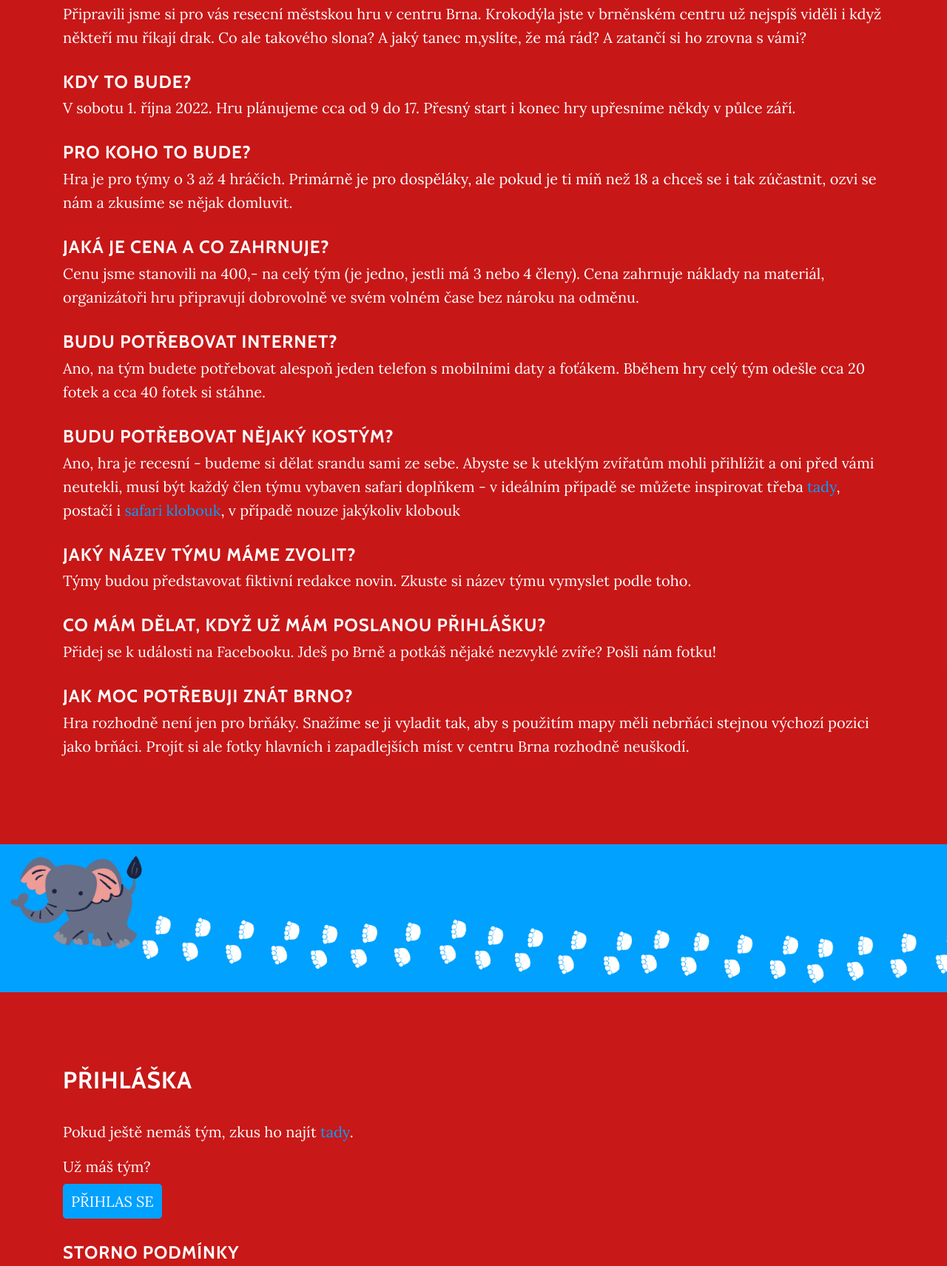
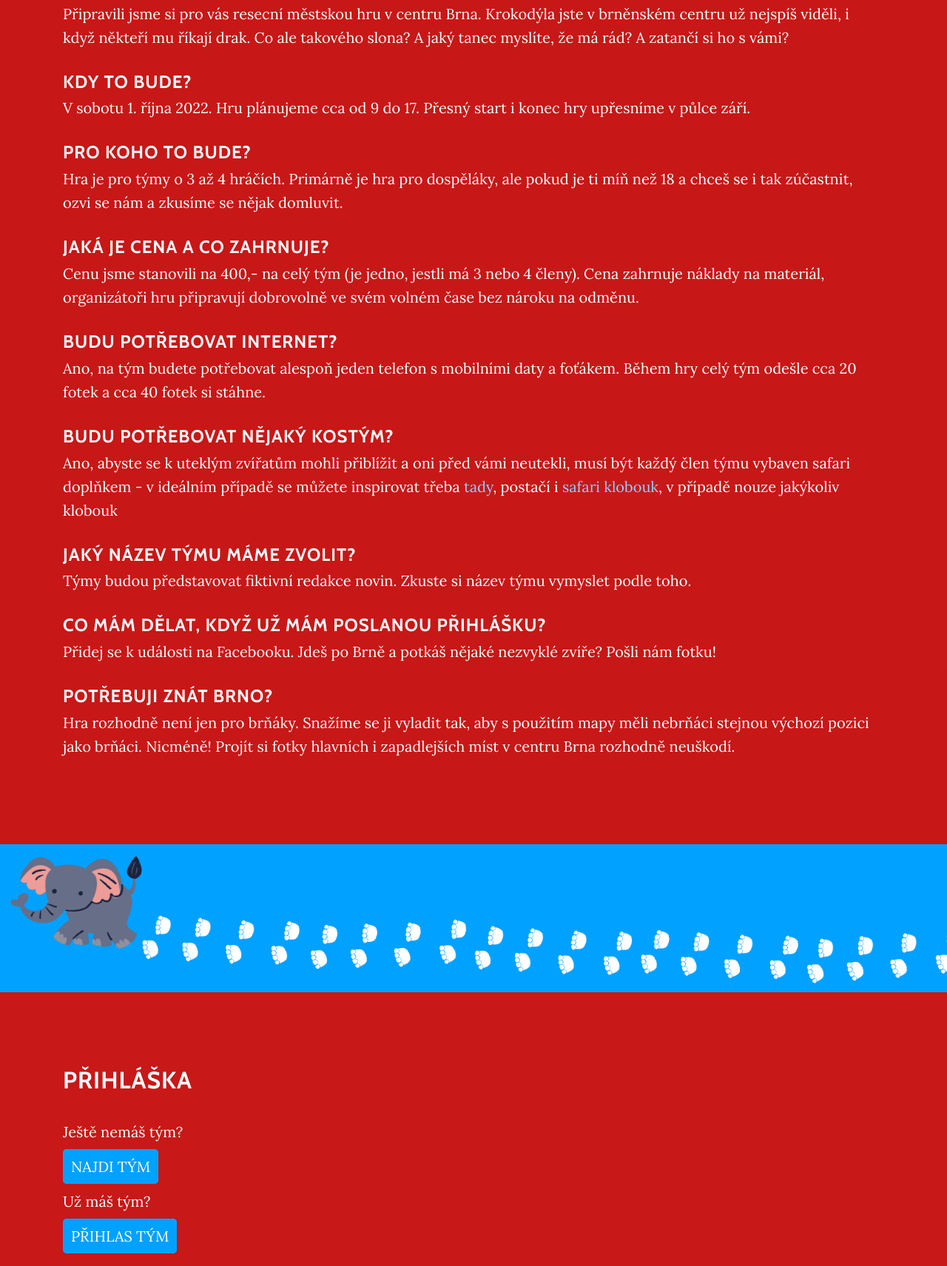
Before and after one commit to InstruktoriBrno/zoo-web, a website: page index.html in a window 1280 px wide. Shown: the part 1636-3347 px from the top of the page at 74% size. Drawn offline with nearby package versions, Linux system fonts and the light colour scheme; files that its build step writes are made by us from their sources; no server answers.

Commit message:
changed text and link color

```diff
--- a/index.html
+++ b/index.html
@@ -90,15 +90,15 @@
                     <h2>Praktické informace</h2>
                     <h4><b>Co to bude?</b></h4>
 
-                    <blockquote><p>Připravili jsme si pro vás resecní městskou hru v centru Brna. Krokodýla jste v brněnském centru už nejspíš viděli i když někteří mu říkají drak. Co ale takového slona? A jaký tanec m,yslíte, že má rád? A zatančí si ho zrovna s vámi? </p></blockquote>
+                    <blockquote><p>Připravili jsme si pro vás resecní městskou hru v centru Brna. Krokodýla jste v brněnském centru už nejspíš viděli, i když někteří mu říkají drak. Co ale takového slona? A jaký tanec myslíte, že má rád? A zatančí si ho s vámi? </p></blockquote>
 
                     <h4><b>Kdy to bude?</b> </h4>
 
-                    <blockquote> <p>V sobotu 1. října 2022. Hru plánujeme cca od 9 do 17. Přesný start i konec hry upřesníme někdy v půlce září.</p></blockquote>
+                    <blockquote> <p>V sobotu 1. října 2022. Hru plánujeme cca od 9 do 17. Přesný start i konec hry upřesníme v půlce září.</p></blockquote>
 
                     <h4><b>Pro koho to bude?</b> </h4>
 
-                    <blockquote><p>Hra je pro týmy o 3 až 4 hráčích. Primárně je pro dospěláky, ale pokud je ti míň než 18 a chceš se i tak zúčastnit, ozvi se nám a zkusíme se nějak domluvit.</p></blockquote>
+                    <blockquote><p>Hra je pro týmy o 3 až 4 hráčích. Primárně je hra pro dospěláky, ale pokud je ti míň než 18 a chceš se i tak zúčastnit, ozvi se nám a zkusíme se nějak domluvit.</p></blockquote>
 
                     <h4><b>Jaká je cena a co zahrnuje?</b> </h4>
 
@@ -106,11 +106,11 @@
 
                     <h4><b>Budu potřebovat internet?</b> </h4>
 
-                    <blockquote><p>Ano, na tým budete potřebovat alespoň jeden telefon s mobilními daty a foťákem. Bběhem hry celý tým odešle cca 20 fotek a cca 40 fotek si stáhne.</p> </blockquote>
+                    <blockquote><p>Ano, na tým budete potřebovat alespoň jeden telefon s mobilními daty a foťákem. Během hry celý tým odešle cca 20 fotek a cca 40 fotek si stáhne.</p> </blockquote>
 
                     <h4><b>Budu potřebovat nějaký kostým?</b></h4>
 
-                    <blockquote><p>Ano, hra je recesní - budeme si dělat srandu sami ze sebe. Abyste se k uteklým zvířatům mohli přihlížit a oni před vámi neutekli, musí být každý člen týmu vybaven safari doplňkem - v ideálním případě se můžete inspirovat třeba <a href="https://www.google.com/search?q=safari+oblek&rlz=1C1GCEU_csCZ954CZ954&sxsrf=ALiCzsZa--9oT_u59pZ2cYJa2fIEhXVzzg:1657210204876&source=lnms&tbm=isch&sa=X&ved=2ahUKEwj5s9GMlef4AhWJq6QKHaW6AUYQ_AUoAXoECAEQAw&biw=2560&bih=1240&dpr=1#imgrc=KHsmZSS6xcfuYM" target="_blank">tady</a>, postačí i <a href="https://www.google.com/search?q=safari+oblek&rlz=1C1GCEU_csCZ954CZ954&sxsrf=ALiCzsZa--9oT_u59pZ2cYJa2fIEhXVzzg:1657210204876&source=lnms&tbm=isch&sa=X&ved=2ahUKEwj5s9GMlef4AhWJq6QKHaW6AUYQ_AUoAXoECAEQAw&biw=2560&bih=1240&dpr=1#imgrc=Uh2hxBa6W2G_AM" target="_blank">safari klobouk</a>, v případě nouze jakýkoliv klobouk</p> </blockquote>
+                    <blockquote><p>Ano, abyste se k uteklým zvířatům mohli přiblížit a oni před vámi neutekli, musí být každý člen týmu vybaven safari doplňkem - v ideálním případě se můžete inspirovat třeba <a href="https://www.google.com/search?q=safari+oblek&rlz=1C1GCEU_csCZ954CZ954&sxsrf=ALiCzsZa--9oT_u59pZ2cYJa2fIEhXVzzg:1657210204876&source=lnms&tbm=isch&sa=X&ved=2ahUKEwj5s9GMlef4AhWJq6QKHaW6AUYQ_AUoAXoECAEQAw&biw=2560&bih=1240&dpr=1#imgrc=KHsmZSS6xcfuYM" target="_blank">tady</a>, postačí i <a href="https://www.google.com/search?q=safari+oblek&rlz=1C1GCEU_csCZ954CZ954&sxsrf=ALiCzsZa--9oT_u59pZ2cYJa2fIEhXVzzg:1657210204876&source=lnms&tbm=isch&sa=X&ved=2ahUKEwj5s9GMlef4AhWJq6QKHaW6AUYQ_AUoAXoECAEQAw&biw=2560&bih=1240&dpr=1#imgrc=Uh2hxBa6W2G_AM" target="_blank">safari klobouk</a>, v případě nouze jakýkoliv klobouk</p> </blockquote>
 
                     <h4><b>Jaký název týmu máme zvolit?</b> </h4>
 
@@ -120,9 +120,9 @@
 
                     <blockquote> <p>Přidej se k události na Facebooku. Jdeš po Brně a potkáš nějaké nezvyklé zvíře? Pošli nám fotku! </p></blockquote>
 
-                    <h4><b>Jak moc potřebuji znát Brno?</b> </h4>
+                    <h4><b>Potřebuji znát Brno?</b> </h4>
 
-                    <blockquote> <p>Hra rozhodně není jen pro brňáky. Snažíme se ji vyladit tak, aby s použitím mapy měli nebrňáci stejnou výchozí pozici jako brňáci. Projít si ale fotky hlavních i zapadlejších míst v centru Brna rozhodně neuškodí.</p></blockquote>
+                    <blockquote> <p>Hra rozhodně není jen pro brňáky. Snažíme se ji vyladit tak, aby s použitím mapy měli nebrňáci stejnou výchozí pozici jako brňáci. Nicméně! Projít si fotky hlavních i zapadlejších míst v centru Brna rozhodně neuškodí.</p></blockquote>
 
 
                 </div>
@@ -142,13 +142,18 @@
 
 
                     <p>
-                        Pokud ještě nemáš tým, zkus ho najít <a href="https://docs.google.com/spreadsheets/d/1CJTjQIAFSa5gHvunp1V7J4mcFOp01OYH153sJYSrQPc/edit?usp=sharing" target="_blank">tady</a>.
+                        Ještě nemáš tým?
+                    </p>
+                    <p>
+                        <p>
+                            <a href="https://docs.google.com/spreadsheets/d/1CJTjQIAFSa5gHvunp1V7J4mcFOp01OYH153sJYSrQPc/edit?usp=sharing" target="_blank" class="tlacitko">NAJDI TÝM</a>
+                        </p>
                     </p>
                     <p>
                         Už máš tým?
                     </p>
                     <p>
-                        <a href="https://forms.gle/YNQmBseZJSAySwMU8" target="_blank" class="tlacitko">PŘIHLAS SE</a>
+                        <a href="https://forms.gle/YNQmBseZJSAySwMU8" target="_blank" class="tlacitko">PŘIHLAS TÝM</a>
                     </p>
                     <br>
                 <h4>Storno podmínky</h4>
--- a/scss/grayscale.scss
+++ b/scss/grayscale.scss
@@ -74,11 +74,19 @@ a {
 
   color: $primary;
   &:focus,
+  &:link{
+    color: #8bd4ff;
+  }
   &:hover {
     text-decoration: none;
 
-    color: darken(#8bd4ff, 20%);
+    color: #00A1FF;
   }
+  &:visited{
+
+    color: #8bd4ff;
+  }
+
 }
 
 #mainNav {
```
